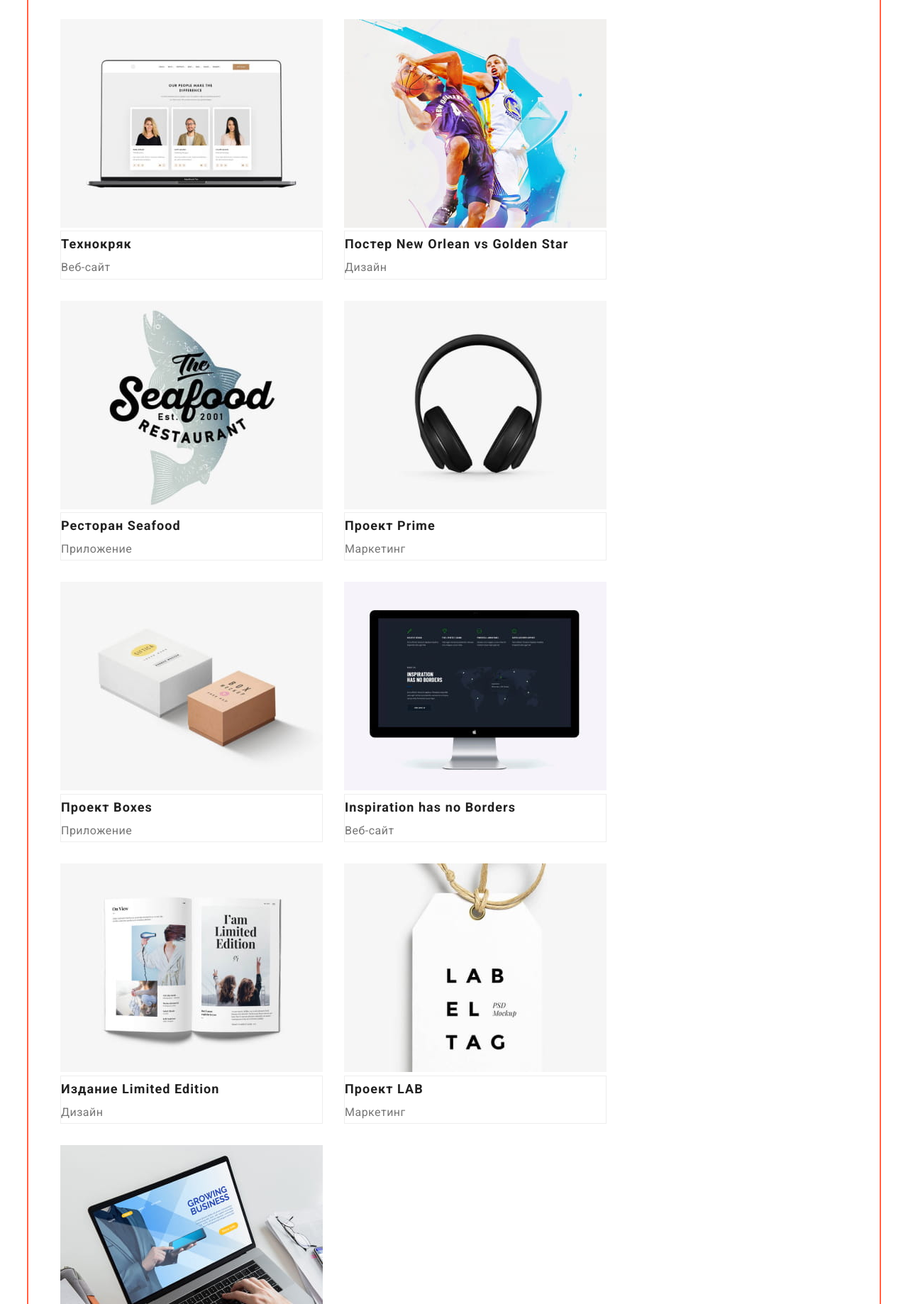
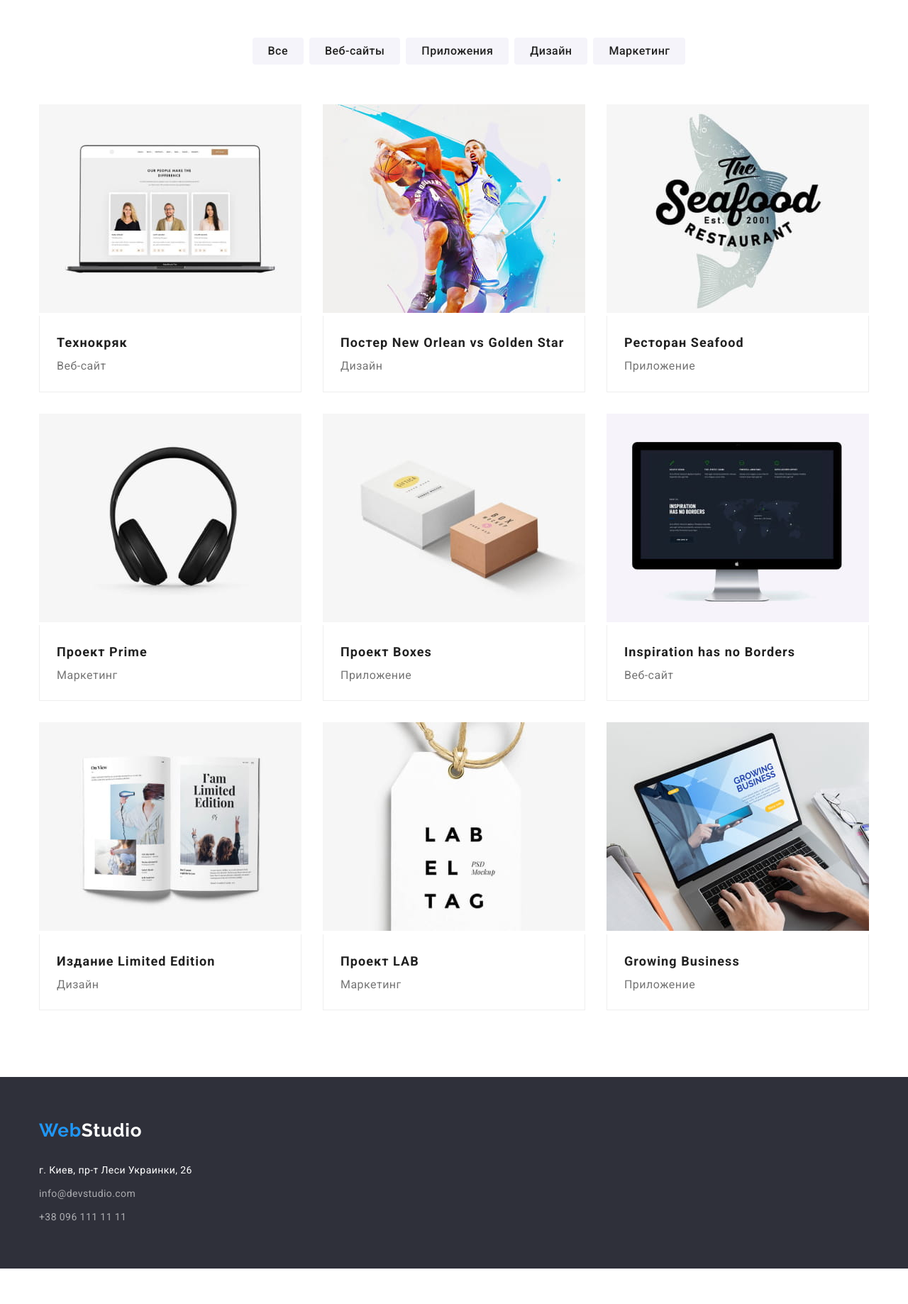
Before and after one commit to Omelchenko-Andrey/goit-markup-hw-03, a plain HTML site: page portfolio.html in a window 1280 px wide. Shown: the part 123-1961 px from the top of the page at 71% size. After the commit the page ends 1911 px from the top, so only its background shows below. Drawn offline with nearby package versions, Linux system fonts and the light colour scheme.

Commit message:
footer correct

```diff
--- a/css/styles.css
+++ b/css/styles.css
@@ -31,12 +31,13 @@ ul{
     margin-right: auto;
     padding-left: 15px;
     padding-right: 15px;
-    outline: 2px solid tomato;
+    /* outline: 2px solid tomato;
+    background-color: rgb(226, 159, 226); */
 }
 
 .section{
     padding-top: 94px;
-
+    padding-bottom: 94px;
 }
 
 .list-reset {
@@ -63,7 +64,7 @@ border: 1px solid #ECECEC;
 .logo-header{
     padding-top: 24px;
     padding-bottom: 25px;
-    padding-left: 15px;
+
 
 }
 
@@ -161,8 +162,7 @@ border: 1px solid #ECECEC;
 .hero{
     background-color: var(--dark-background-color);
     text-align: center;
-    /* justify-content: center;
-    flex-direction: column; */
+
 
 }
 .hero-title{
@@ -268,6 +268,8 @@ border: 1px solid #ECECEC;
     line-height: 1.2;
     letter-spacing: 0.03em;
     text-align: center;
+    padding-top: 30px;
+    padding-bottom: 10px;
 }
 
  .team-text{
@@ -277,6 +279,7 @@ border: 1px solid #ECECEC;
     line-height: 1.2;
     letter-spacing: 0.03em;
     text-align: center;
+    padding-bottom: 30px;
 }
 
 .team-item{
@@ -294,6 +297,13 @@ border: 1px solid #ECECEC;
     background-color: var(--dark-background-color);
 }
 
+.logo-footer{
+    display: block;
+    padding-top: 60px;
+    padding-bottom: 20px;
+
+}
+
 .footer-link-location{
     color: var(--white-color);
     font-weight: 400;
@@ -301,8 +311,10 @@ border: 1px solid #ECECEC;
     line-height: 1.7;
     letter-spacing: 0.03em;
     text-decoration: none;
-    padding-top:20px ;
-    padding-bottom: 9px;
+    display: block;
+    font-style: normal;
+
+
 }
 
 .footer-contacts-link{
@@ -312,6 +324,16 @@ border: 1px solid #ECECEC;
     line-height: 1.7;
     letter-spacing: 0.03em;
     text-decoration: none;
+    display: block;
+    font-style: normal;
+}
+
+.footer-item:nth-child(1n+1){
+    padding-top: 9px;
+}
+
+.footer-item:nth-last-child(1){
+    padding-bottom: 60px;
 }
 
 
@@ -370,16 +392,39 @@ border: 1px solid #ECECEC;
 
 .content-list {
     display: flex;
-    flex-wrap: wrap;}
+    flex-wrap: wrap;
+    margin-bottom: 56px;
+
+}
+
+.content-list-item:nth-child(1n+1){
+    padding-left: 8px;
+}
+
+.container .content-list{
+    margin-left: 25%;
+}
+
+
+
 
 .content-item{
-    margin-left: 30px;
-    margin-top: 30px;
-    width: 370px;
+    margin-bottom: 30px;
+    margin-right: 30px;
+    width: calc((100% - 60px) / 3);
+    /* background-color:tomato; */
+    }
 
+.content-item:nth-child(3n){
+    margin-right: 0px;
+}
 
+.content-item:nth-last-child(-n+3) {
+    margin-bottom: 0px;
 }
 
 .content-item-wpapper {
     border: 1px solid #EEEEEE;;
+    border-top: 0px;
+    padding: 20px 24px;
 }
--- a/portfolio.html
+++ b/portfolio.html
@@ -49,15 +49,25 @@
 
     <main>
       <!-- Section-portfolio -->
-      <section class="portfolio">
+      <section class="portfolio section">
         <div class="container">
           <h1 hidden>Портфолио</h1>
           <ul class="content-list list-reset">
-            <li><button class="portfolio-button" type="button">Все</button></li>
-            <li><button class="portfolio-button" type="button">Веб-сайты</button></li>
-            <li><button class="portfolio-button" type="button">Приложения</button></li>
-            <li><button class="portfolio-button" type="button">Дизайн</button></li>
-            <li><button class="portfolio-button" type="button">Маркетинг</button></li>
+            <li class="content-list-item">
+              <button class="portfolio-button" type="button">Все</button>
+            </li>
+            <li class="content-list-item">
+              <button class="portfolio-button" type="button">Веб-сайты</button>
+            </li>
+            <li class="content-list-item">
+              <button class="portfolio-button" type="button">Приложения</button>
+            </li>
+            <li class="content-list-item">
+              <button class="portfolio-button" type="button">Дизайн</button>
+            </li>
+            <li class="content-list-item">
+              <button class="portfolio-button" type="button">Маркетинг</button>
+            </li>
           </ul>
           <!-- Gallery-portfolio-->
           <ul class="portfolio-list list-reset">
@@ -194,8 +204,8 @@
           >Web<span class="logo-light">Studio</span></a
         >
         <address>
-          <ul class="list-reset">
-            <li>
+          <ul class="footer-list list-reset">
+            <li class="footer-item">
               <a
                 class="footer-link-location"
                 href="https://goo.gl/maps/vdUjSE2Tv6SdJSwDA"
@@ -204,12 +214,14 @@
                 >г. Киев, пр-т Леси Украинки, 26</a
               >
             </li>
-            <li>
+            <li class="footer-item">
               <a class="footer-contacts-link" href="mailto:info@devstudio.com"
                 >info@devstudio.com</a
               >
             </li>
-            <li><a class="footer-contacts-link" href="tel:+380961111111">+38 096 111 11 11</a></li>
+            <li class="footer-item">
+              <a class="footer-contacts-link" href="tel:+380961111111">+38 096 111 11 11</a>
+            </li>
           </ul>
         </address>
       </div>
```
Also changed, not shown: index.html (+8 -8 lines).
